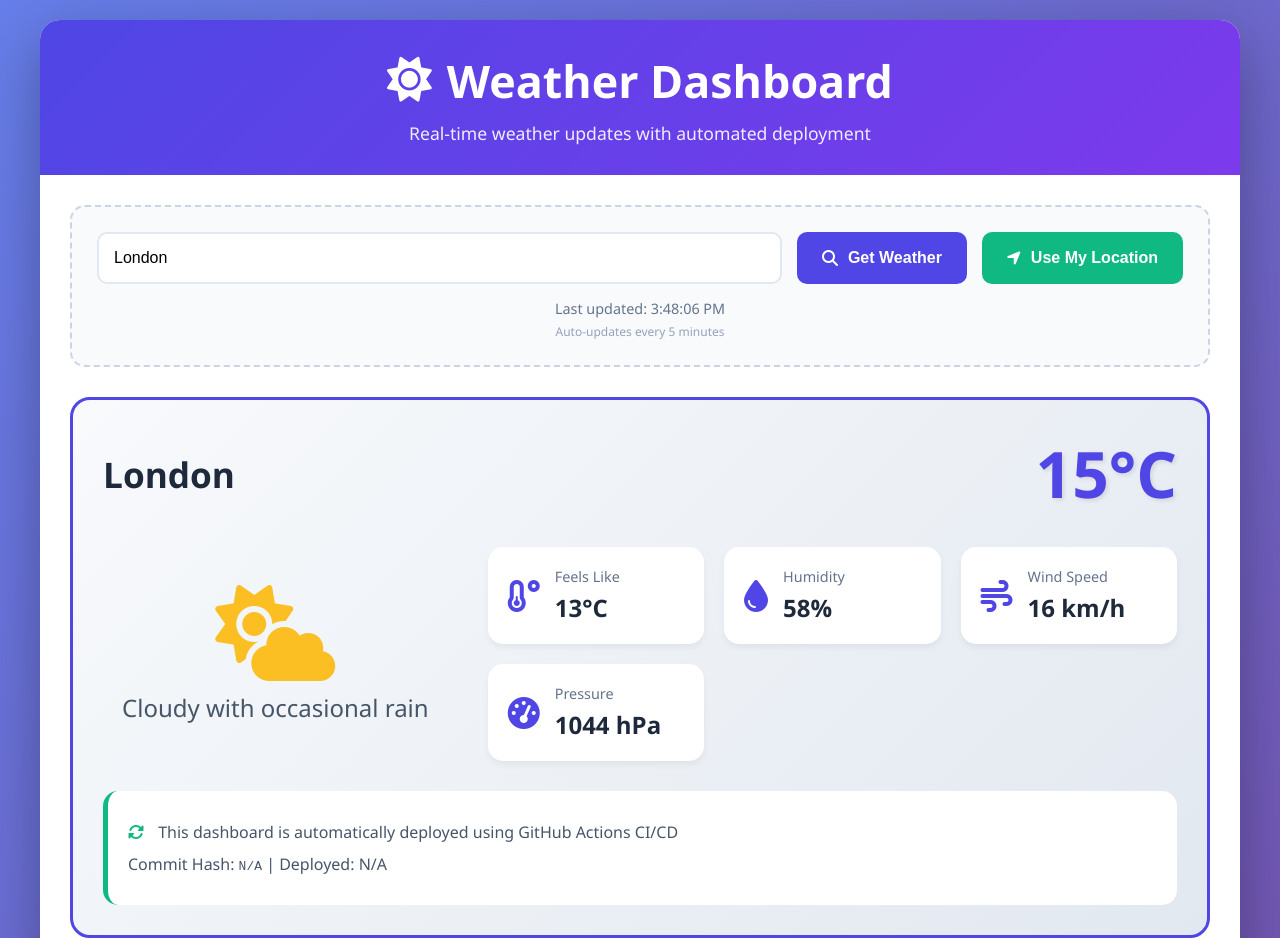
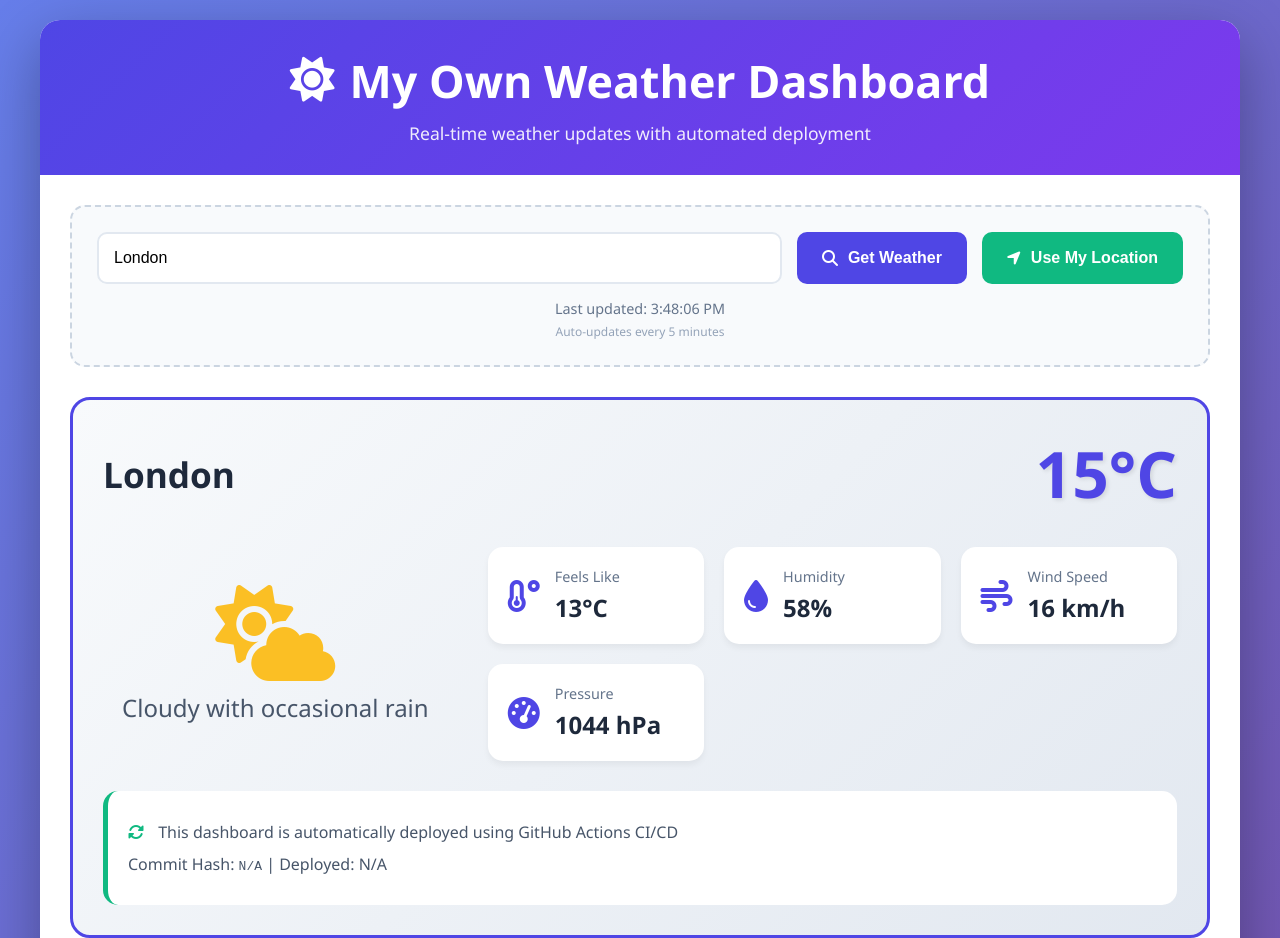
Before and after one commit to godack1905/weather-dashboard, a website: page index.html in a window 1280 px wide. Shown: the top 938 px of the page. Drawn offline with Linux system fonts and the light colour scheme; no server answers.

Commit message:
Testing workflow

```diff
--- a/index.html
+++ b/index.html
@@ -12,7 +12,7 @@
 <body>
     <div class="container">
         <header>
-            <h1><i class="fas fa-sun"></i> Weather Dashboard</h1>
+            <h1><i class="fas fa-sun"></i> My Own Weather Dashboard</h1>
             <p class="subtitle">Real-time weather updates with automated deployment</p>
         </header>
 
```
